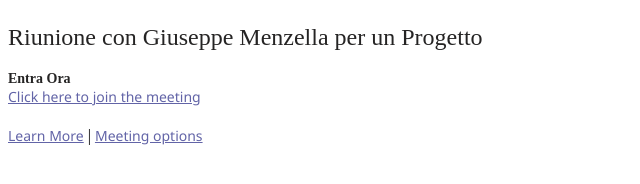
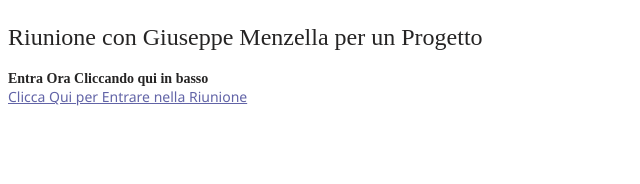
Before and after one commit to ioProgetti/ioprogetti.github.io, a plain HTML site: page index.html in a window 1280 px wide. Shown: the whole page, without its empty margins (0-640 px from the left). Drawn offline with Linux system fonts and the light colour scheme.

Commit message:
index
change

```diff
--- a/index.html
+++ b/index.html
@@ -1,19 +1,10 @@
 
     <div style="margin-top: 24px; margin-bottom: 20px;">
-        <span style="font-size: 24px; color:#252424">Riunione con Giuseppe Menzella per un Progetto</span>
+        <span style="font-size: 24px; color:#252424; text-align=center;">Riunione con Giuseppe Menzella per un Progetto</span>
     </div>
     <div style="margin-bottom: 20px;">
         <div style="margin-top: 0px; margin-bottom: 0px; font-weight: bold">
-          <span style="font-size: 14px; color:#252424">Entra Ora</span>
+          <span style="font-size: 14px; color:#252424; text-align=center;">Entra Ora Cliccando qui in basso</span>
         </div>
-        <a class="me-email-headline" style="font-size: 14px;font-family:'Segoe UI Semibold','Segoe UI','Helvetica Neue',Helvetica,Arial,sans-serif;text-decoration: underline;color: #6264a7;" href="https://teams.live.com/meet/9454475433494" target="_blank" rel="noreferrer noopener">Click here to join the meeting</a>
+        <a class="me-email-headline" style="font-size: 14px;font-family:'Segoe UI Semibold','Segoe UI','Helvetica Neue',Helvetica,Arial,sans-serif;text-decoration: underline;color: #6264a7; text-align=center;" href="https://teams.live.com/meet/9454475433494" target="_blank" rel="noreferrer noopener">Clicca Qui per Entrare nella Riunione</a>
     </div>
-
-
-
-
-
-
-    <div style="margin-bottom: 24px;margin-top: 20px;">
-        <a class="me-email-link" style="font-size: 14px;text-decoration: underline;color: #6264a7;font-family:'Segoe UI','Helvetica Neue',Helvetica,Arial,sans-serif;" target="_blank" href="https://aka.ms/JoinTeamsMeeting" rel="noreferrer noopener">Learn More</a>  | <a class="me-email-link" style="font-size: 14px;text-decoration: underline;color: #6264a7;font-family:'Segoe UI','Helvetica Neue',Helvetica,Arial,sans-serif;" target="_blank" href="https://teams.live.com/meetingOptions/meetings/9454475433494/view?localeCode=en-US" rel="noreferrer noopener">Meeting options</a>
-      </div>
```
